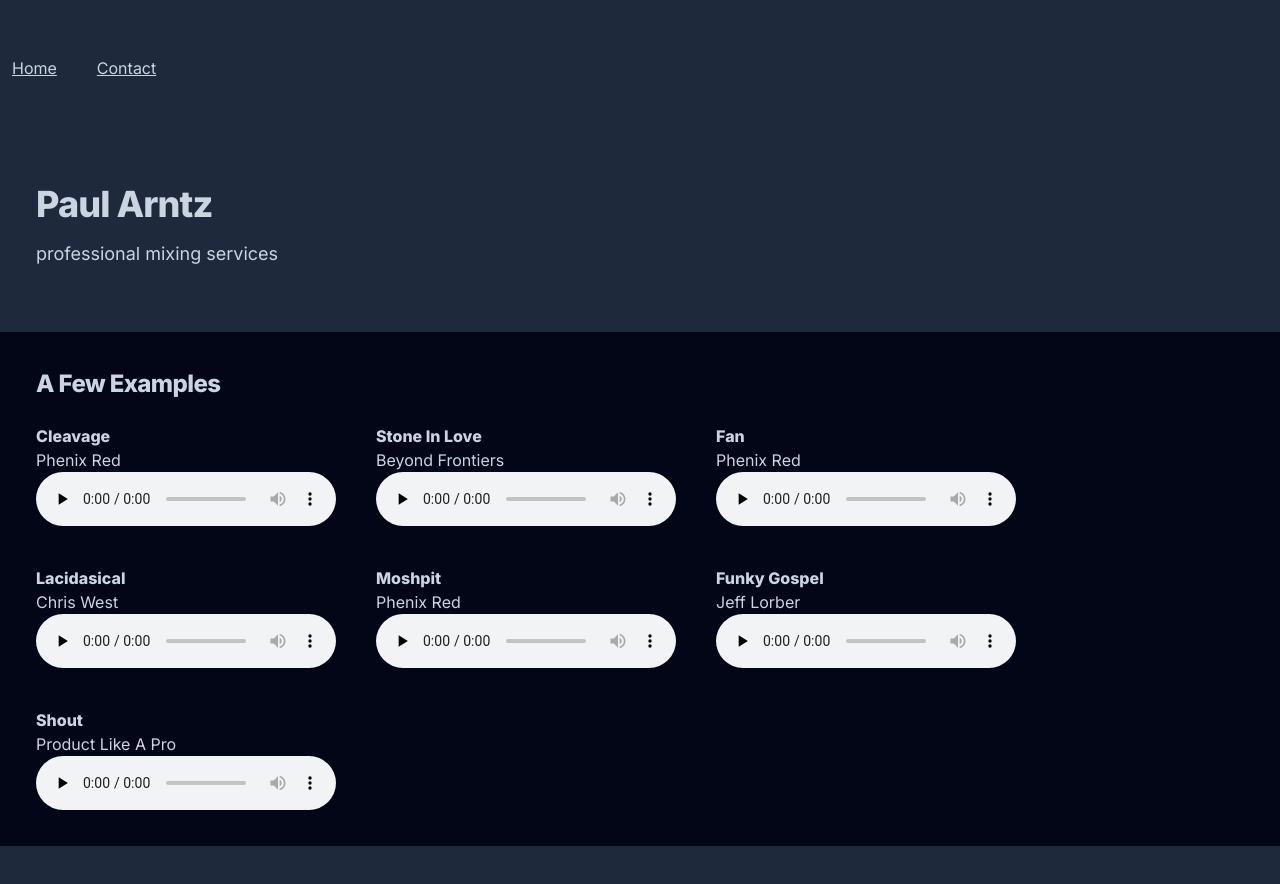
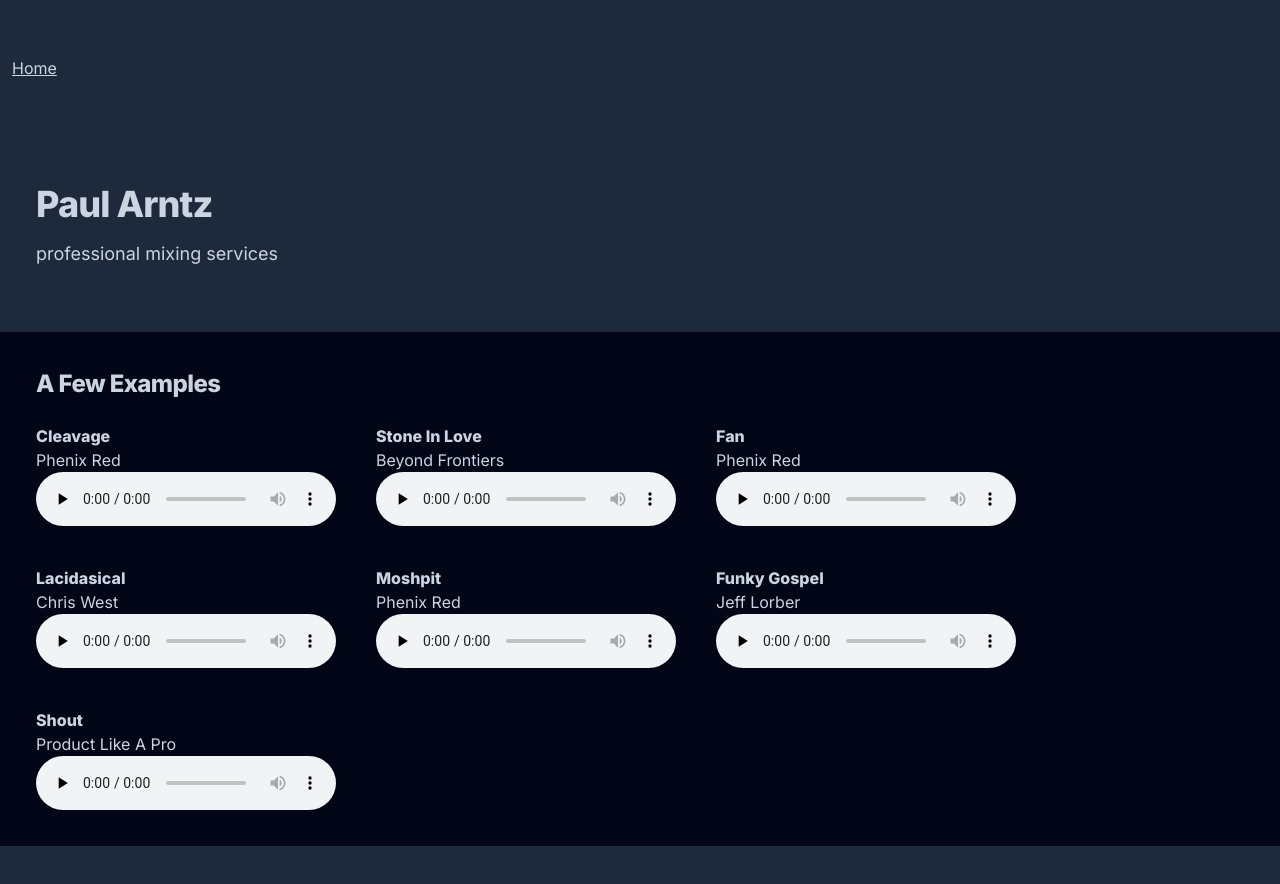
Before and after one commit to paularntz/paul_arntz_mixes, a Next.js app: page / in a window 1280 px wide. Shown: the top 884 px of the page. Built offline with nearby package versions, Linux system fonts and the light colour scheme.

Commit message:
remove contact menu

```diff
--- a/components/header.jsx
+++ b/components/header.jsx
@@ -5,7 +5,7 @@
 const navItems = [
     { linkText: 'Home', href: '/' },
     // { linkText: 'About', href: '/about' },
-    { linkText: 'Contact', href: '/messages/contact' },
+    // { linkText: 'Contact', href: '/messages/contact' },
     // { linkText: 'Edge Function', href: '/edge' },
     // { linkText: 'Blobs', href: '/blobs' }
 ];
```
